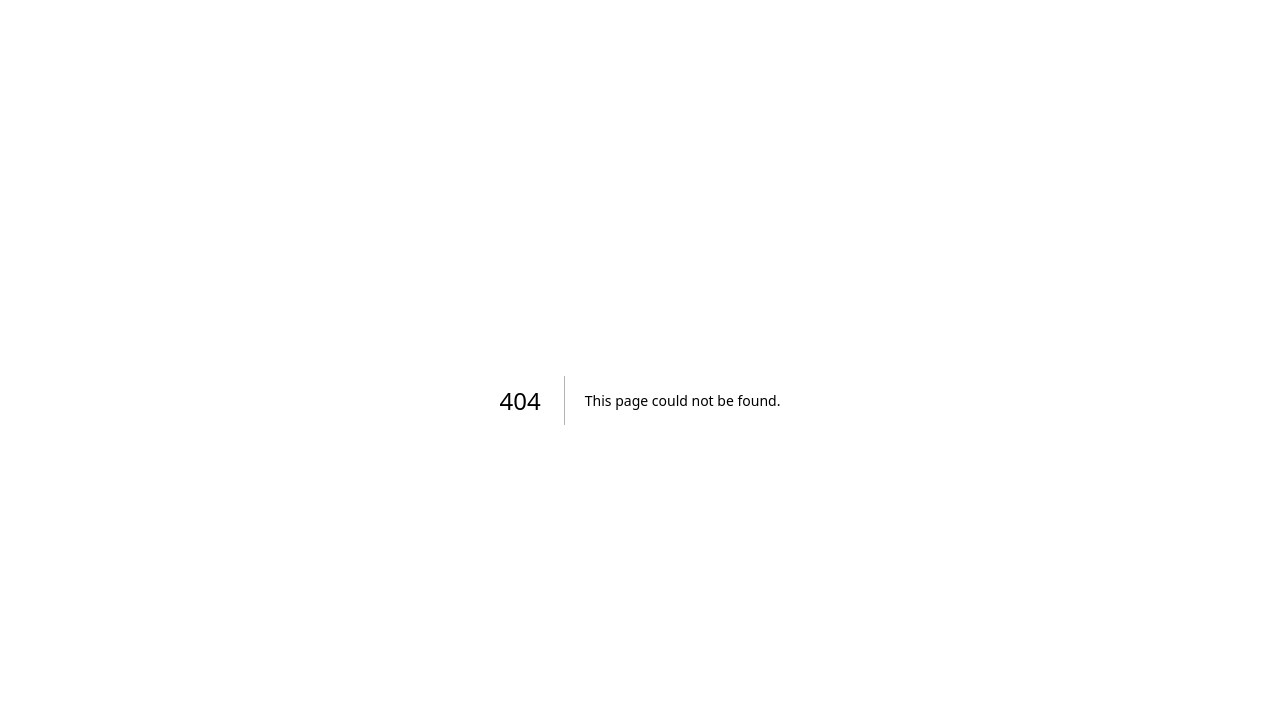
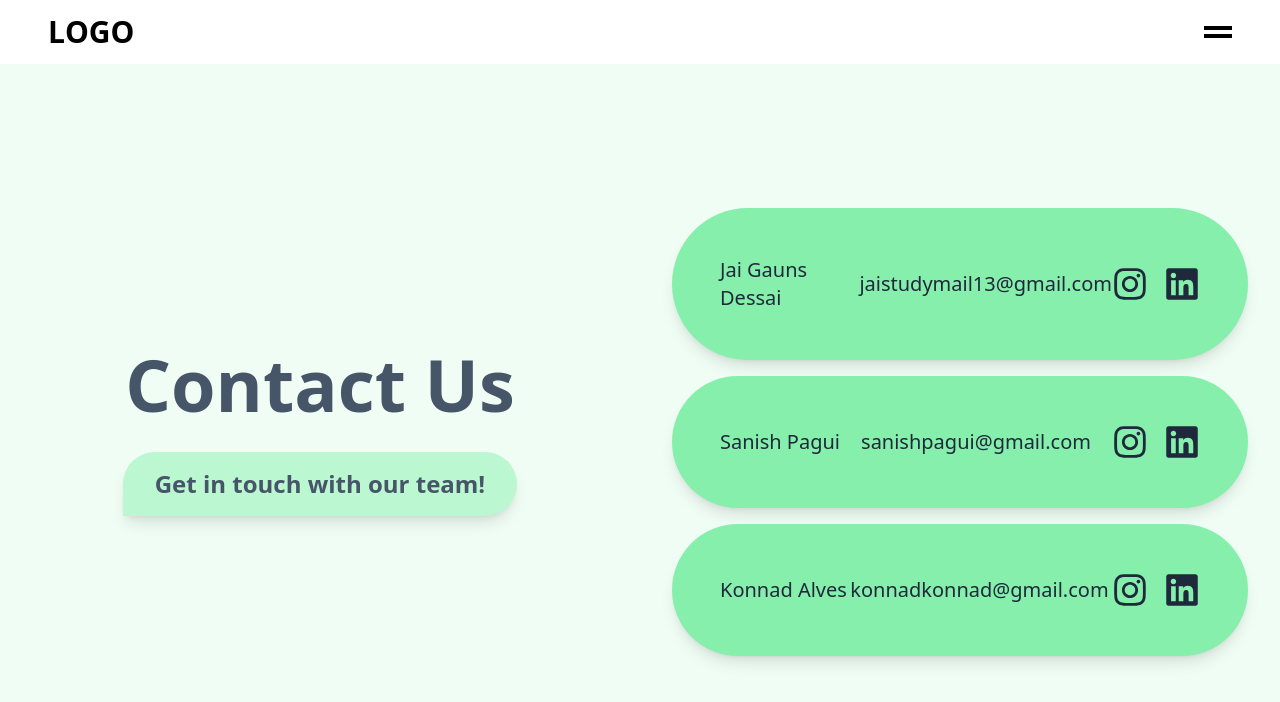
Before and after one commit to corny775/haxplore_ps2, a Next.js app: page /contacts in a window 1280 px wide. Before the commit this address had no page. Shown: the top 702 px of the page. Built offline with nearby package versions, Linux system fonts and the light colour scheme.

Commit message:
contacts 1

```diff
--- a/package.json
+++ b/package.json
@@ -13,7 +13,8 @@
     "locomotive-scroll": "^5.0.0-beta.21",
     "next": "^15.1.6",
     "react": "^19.0.0",
-    "react-dom": "^19.0.0"
+    "react-dom": "^19.0.0",
+    "react-icons": "^5.4.0"
   },
   "devDependencies": {
     "postcss": "^8",
--- a/src/app/components/Navbar.js
+++ b/src/app/components/Navbar.js
@@ -99,7 +99,7 @@ export const Navbar = () => {
             </li>
             <div className="inline-block h-[.5px] w-full bg-black"></div>
             <li className="inline-block text-2xl text-center py-5 hover:text-zinc-500">
-              <Link href={'#'}>Contact</Link>
+              <Link href="/contacts">Contact</Link>
             </li>
             <div className="inline-block h-[.5px] w-full bg-black"></div>
             <div className="text-center mt-6 space-x-4 pb-6">
--- /dev/null
+++ b/src/app/contacts/page.js
@@ -0,0 +1,45 @@
+import React from 'react'
+import { Navbar } from '../components/Navbar'
+import { FaInstagram, FaLinkedin } from 'react-icons/fa'
+
+export default function ContactPage () {
+  return (
+    <div>
+        <Navbar/>
+        <div className='bg-green-50 w-full h-screen flex pt-16'>
+          <div className='flex-auto flex flex-col items-center justify-center'>
+            <h1 className="text-7xl font-semibold text-slate-600">Contact Us</h1>
+            <div className="mt-8 text-slate-600 bg-green-200 shadow-lg rounded-br-full rounded-tl-full rounded-tr-full px-8 py-4 text-2xl font-semibold hover:bg-green-300 transition duration-300 ease-in-out">
+              Get in touch with our team!
+            </div>
+          </div>
+          <div className='h-full w-1/2 flex flex-col justify-center items-end space-y-4 p-8'>
+            <div className='shadow-lg bg-green-300 w-full p-12 rounded-full flex flex-col md:flex-row items-center justify-between space-y-4 md:space-y-0'>
+              <div className='text-xl font-medium text-slate-800'>Jai Gauns Dessai</div>
+              <div className='text-xl font-medium text-slate-800'>jaistudymail13@gmail.com</div>
+              <div className='flex space-x-4'>
+                <a href='https://instagram.com' target='_blank' rel='noopener noreferrer'><FaInstagram className='text-4xl text-slate-800 hover:text-purple-600 transition duration-300 ease-in-out' /></a>
+                <a href='https://linkedin.com' target='_blank' rel='noopener noreferrer'><FaLinkedin className='text-4xl text-slate-800 hover:text-blue-600 transition duration-300 ease-in-out' /></a>
+              </div>
+            </div>
+            <div className='shadow-lg bg-green-300 w-full p-12 rounded-full flex flex-col md:flex-row items-center justify-between space-y-4 md:space-y-0'>
+              <div className='text-xl font-medium text-slate-800'>Sanish Pagui</div>
+              <div className='text-xl font-medium text-slate-800'>sanishpagui@gmail.com</div>
+              <div className='flex space-x-4'>
+                <a href='https://instagram.com' target='_blank' rel='noopener noreferrer'><FaInstagram className='text-4xl text-slate-800 hover:text-purple-600 transition duration-300 ease-in-out' /></a>
+                <a href='https://linkedin.com' target='_blank' rel='noopener noreferrer'><FaLinkedin className='text-4xl text-slate-800 hover:text-blue-600 transition duration-300 ease-in-out' /></a>
+              </div>
+            </div>
+            <div className='shadow-lg bg-green-300 w-full p-12 rounded-full flex flex-col md:flex-row items-center justify-between space-y-4 md:space-y-0'>
+              <div className='text-xl font-medium text-slate-800'>Konnad Alves</div>
+              <div className='text-xl font-medium text-slate-800'>konnadkonnad@gmail.com</div>
+              <div className='flex space-x-4'>
+                <a href='https://instagram.com' target='_blank' rel='noopener noreferrer'><FaInstagram className='text-4xl text-slate-800 hover:text-purple-600 transition duration-300 ease-in-out' /></a>
+                <a href='https://linkedin.com' target='_blank' rel='noopener noreferrer'><FaLinkedin className='text-4xl text-slate-800 hover:text-blue-600 transition duration-300 ease-in-out' /></a>
+              </div>
+            </div>
+          </div>
+        </div>
+    </div>
+  )
+}
```
Also changed, not shown: 1 other file (tests, documents, lock files or other folders).
